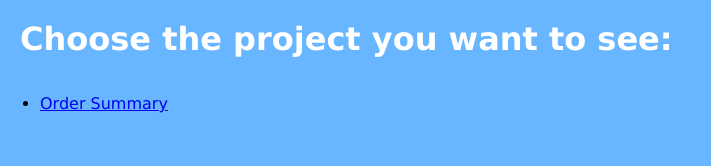
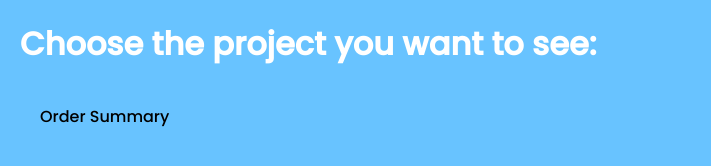
Before and after one commit to xizes2/202207-w2ch1-fernando-paulino, a website: page index.html in a window 1280 px wide. Shown: the whole page, without its empty margins (0-711 px from the left). Drawn offline with nearby package versions, Linux system fonts and the light colour scheme; files that its build step writes are made by us from their sources.

Commit message:
correct styles path in all files, and package.json, add classes to main

```diff
--- a/package.json
+++ b/package.json
@@ -4,8 +4,8 @@
   "description": "",
   "main": "index.js",
   "scripts": {
-    "watch-sass": "npx sass scss/styles.scss styles/styles.css --watch",
-    "production-sass": "npx sass scss/styles.scss styles/styles.css"
+    "watch-sass": "npx sass scss/_styles.scss styles/styles.css --watch",
+    "production-sass": "npx sass scss/_styles.scss styles/styles.css"
   },
   "keywords": [],
   "author": "",
--- /dev/null
+++ b/scss/_styles.scss
@@ -0,0 +1,3 @@
+@use "./index-main/main";
+
+@use "../order-summary/scss/styles";
--- a/scss/index-main/_main.scss
+++ b/scss/index-main/_main.scss
@@ -1,16 +1,25 @@
 body {
   margin: 0;
   height: 100vh;
-  font-family: Verdana, Geneva, Tahoma, sans-serif;
+  font-family: Poppins;
 }
 
 .main-container {
-  background-color: rgb(104, 182, 255);
+  background-color: rgb(104, 195, 255);
   height: 100%;
 }
 
-h1 {
+.main-container__title {
   margin: 0;
   padding: 20px;
   color: white;
 }
+
+.main-container__cards-list li {
+  list-style: none;
+}
+
+.main-container__cards-list a {
+  text-decoration: none;
+  color: black;
+}
--- a/scss/styles.scss
+++ /dev/null
@@ -1,3 +0,0 @@
-@use "./index-main/main";
-
-@use "../order-summary/scss/styles.scss";
```
Also changed, not shown: order-summary/index.html (+2 -2 lines), order-summary/scss/_styles.scss (added), order-summary/scss/styles.scss (deleted).
